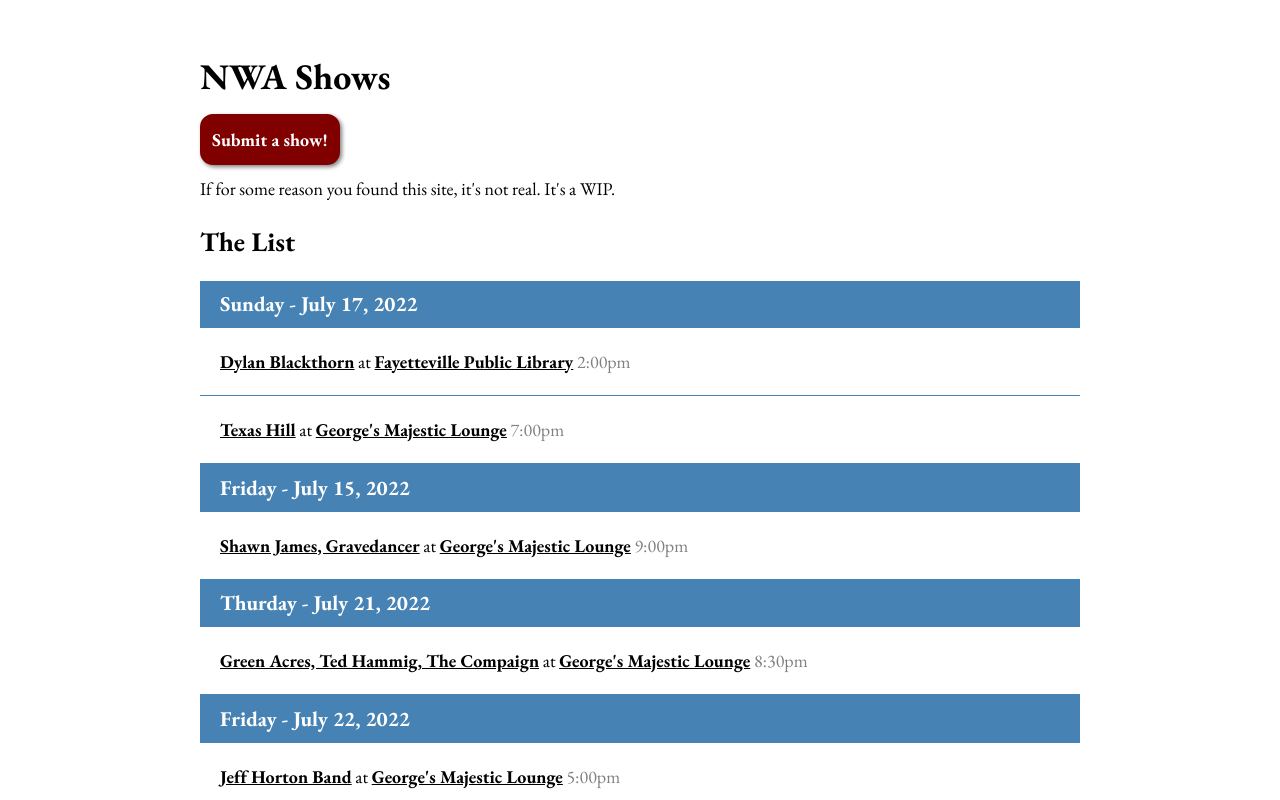
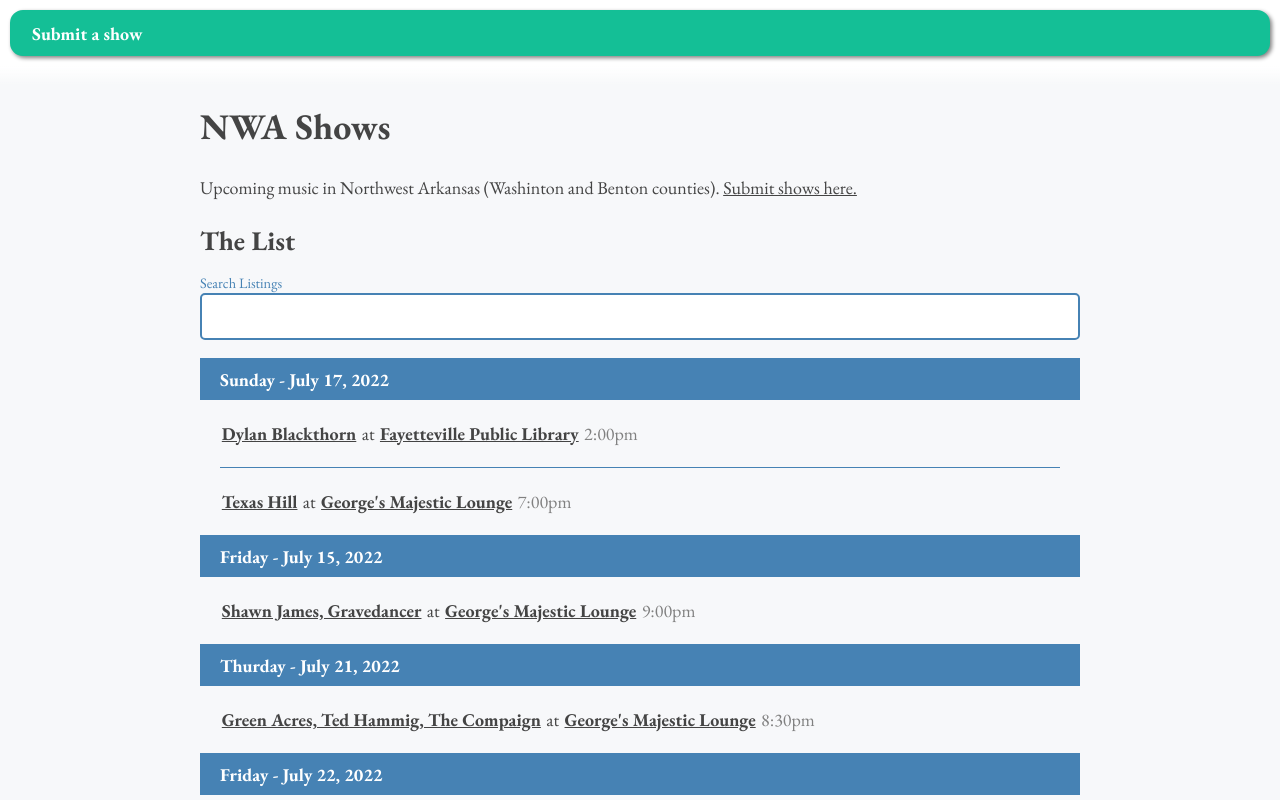
Before and after one commit to handeyeco/nwashows.com, a website: page index.html in a window 1280 px wide. Shown: the top 800 px of the page. Drawn offline with nearby package versions, Linux system fonts and the light colour scheme.

Commit message:
work on the styles a bit

```diff
--- a/index.css
+++ b/index.css
@@ -1,24 +1,39 @@
-body, html {
+html {
   font-family: 'EB Garamond', serif;
   font-size: 10px;
+  color: rgb(68, 68, 68);
 }
 
-.container {
-  max-width: 900px;
-  margin: 5rem auto;
-  padding: 0 1rem;
+body {
   font-size: 1.8rem;
+  background: rgb(247, 248, 250);
+}
+
+header {
+  position: fixed;
+  top: 0;
+  right: 0;
+  left: 0;
+}
+
+.header__link-wrap {
+  padding: 1rem;
+  background: white;
+}
+
+.header__fade {
+  height: 2rem;
+  background: linear-gradient(white, transparent);
 }
 
 .submit-a-show {
-  display: inline-block;
-  background: maroon;
+  display: block;
+  background: rgb(20, 191, 150);
   color: white;
-  border: 2px solid maroon;
+  border: 2px solid rgb(20, 191, 150);
   text-decoration: none;
   font-weight: bold;
-  padding: 1rem;
-  margin: 1rem 0;
+  padding: 0.75rem 2rem;
   border-radius: 13px;
   transition: 200ms;
   box-shadow: 2px 2px 4px 0 grey;
@@ -26,21 +41,28 @@ body, html {
 
 .submit-a-show:hover {
   background: white;
-  color: maroon;
+  color: rgb(20, 191, 150);
 }
 
-h2 {
-  padding-top: 2rem;
+.container {
+  max-width: 900px;
+  margin: 10rem auto;
+  padding: 0 1rem;
+}
+
+.introduction {
+  padding: 2rem 0;
 }
 
 h3 {
+  font-size: 1em;
   padding: 0.75rem 2rem;
   background: steelblue;
   color: white;
 }
 
 a {
-  color: black;
+  color: rgb(68, 68, 68);
 }
 
 a:hover {
@@ -53,16 +75,19 @@ ul {
 }
 
 .event-listing {
-  border-top: 1px solid steelblue;
-  padding: 2rem;
+  border-bottom: 1px solid steelblue;
+  padding: 2rem 0;
+  margin: 0 2rem;
 }
 
 .event-listing:last-of-type {
-  border-bottom: 1px solid steelblue;
+  border: none;
 }
 
 .event-listing__link,
 .event-listing__venue {
+  display: inline-block;
+  margin: 0 0.1em;
   font-weight: bold;
 }
 
@@ -71,3 +96,24 @@ ul {
 .event-listing__lineup {
   color: grey;
 }
+
+.empty-list {
+  color: grey;
+  margin: 5rem 0;
+}
+
+.search-label {
+  display: block;
+  font-size: 0.8em;
+  margin: 1rem 0;
+  color: steelblue;
+}
+
+.search-label > input {
+  display: block;
+  width: 100%;
+  font-size: 1.2em;
+  padding: 0.5em;
+  border: 2px solid steelblue;
+  border-radius: 5px;
+}
--- a/index.html
+++ b/index.html
@@ -13,22 +13,31 @@
 </head>
 
 <body>
+  <header>
+    <div class="header__link-wrap">
+      <a href="https://forms.gle/smrMgs35fQqRerxV9" target="_blank" class="submit-a-show">
+        Submit a show
+      </a>
+    </div>
+    <div class="header__fade"></div>
+  </header>
+
   <div class="container">
     <h1>NWA Shows</h1>
-    <a href="https://forms.gle/smrMgs35fQqRerxV9" target="_blank" class="submit-a-show">
-      Submit a show!
-    </a>
-    <p>If for some reason you found this site, it's not real. It's a WIP.</p>
+    <section class="introduction">
+      <p>Upcoming music in Northwest Arkansas (Washinton and Benton counties). <a
+          href="https://forms.gle/smrMgs35fQqRerxV9" target="_blank">Submit shows here.</a></p>
+    </section>
 
     <section>
       <h2>The List</h2>
+      <label class="search-label">
+        Search Listings
+        <input id="search-input" />
+      </label>
       <noscript>JavaScript must be enabled to show the list.</noscript>
       <div id="showlist-mount"></div>
     </section>
-
-    <a href="https://forms.gle/smrMgs35fQqRerxV9" target="_blank" class="submit-a-show">
-      Submit a show!
-    </a>
   </div>
 
   <script src="list.js"></script>
--- a/index.js
+++ b/index.js
@@ -130,15 +130,45 @@ function generateListHtml(list) {
   return baseUL;
 }
 
-function renderList(list) {
+function renderList(list, isSearching) {
   const mount = document.getElementById("showlist-mount");
+  mount.innerHTML = "";
+
+  const isEmpty = list.__sortedDates.length === 0;
+  if (isSearching && isEmpty) {
+    mount.innerHTML = `<p class="empty-list">Sorry, we couldn't find what you were looking for.</p>`;
+    return;
+  } else if (isEmpty) {
+    mount.innerHTML = `<p class="empty-list">We don't know about any shows right now. Feel free to submit one!</p>`;
+    return;
+  }
+
   const html = generateListHtml(list);
   mount.append(html);
+}
+
+function filterList(event) {
+  const lowerSearch = event.target.value.toLowerCase();
+  const filtered = __the__list__.filter((l) => {
+    if (!lowerSearch) return true;
+
+    return (
+      l.title.toLocaleLowerCase().includes(lowerSearch) ||
+      l.venueName.toLocaleLowerCase().includes(lowerSearch) ||
+      l.lineup.toLocaleLowerCase().includes(lowerSearch)
+    );
+  });
+
+  const newList = processList(filtered);
+  renderList(newList, lowerSearch);
 }
 
 function main() {
   const list = processList(__the__list__);
   renderList(list);
+
+  const searchInput = document.getElementById("search-input");
+  searchInput.oninput = filterList;
 }
 
 main();
```
